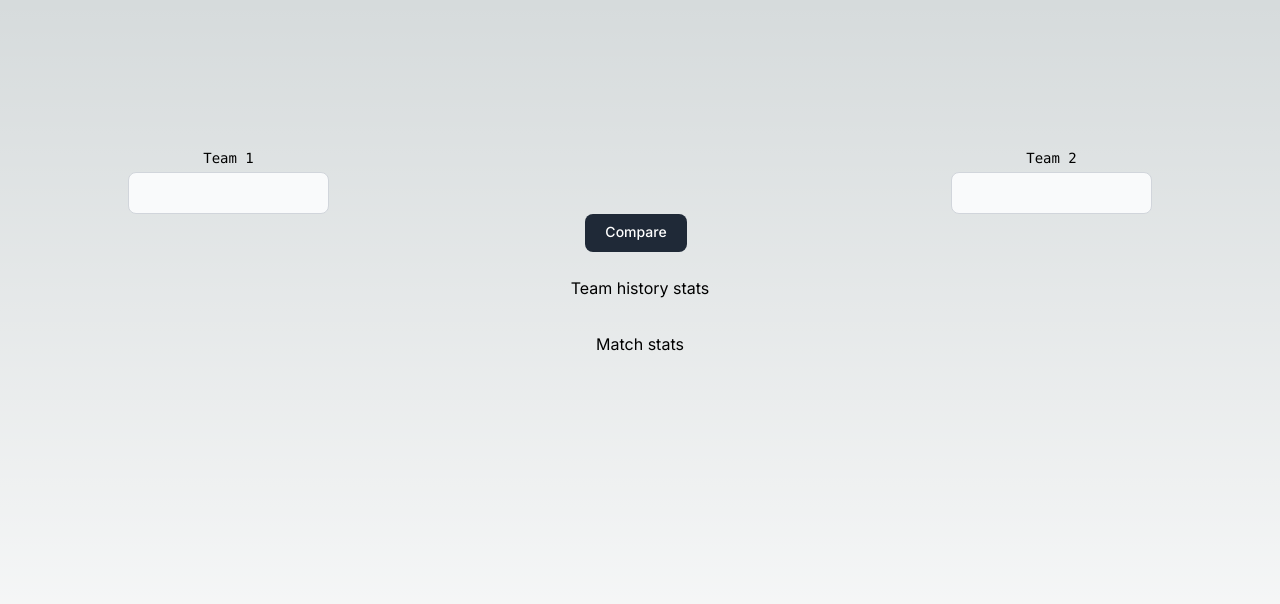
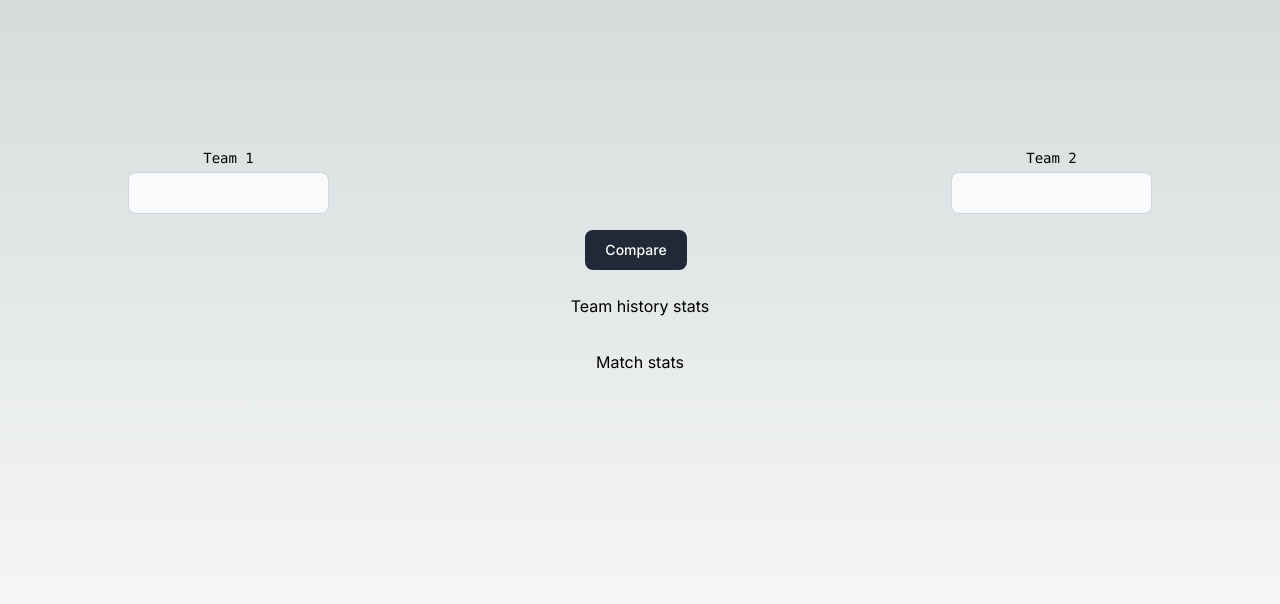
Before and after one commit to rafael-leal-mccormack/nba-total-scores-app, a Next.js app: page / in a window 1280 px wide. Shown: the top 604 px of the page. Built offline with nearby package versions, Linux system fonts and the light colour scheme.

Commit message:
add try catch for api call to remove loading bar

```diff
--- a/src/app/page.tsx
+++ b/src/app/page.tsx
@@ -10,6 +10,7 @@ type Stats = {
   team2: Object[];
   match: Object[];
 } | null;
+
 export default function Home() {
   const team1Ref = useRef<HTMLInputElement>(null);
   const team2Ref = useRef<HTMLInputElement>(null);
@@ -59,7 +60,7 @@ export default function Home() {
         ""
       )}
 
-      <div className="z-10 max-w-5xl flex-wrap w-full items-center justify-center font-mono text-sm flex">
+      <div className="z-10 max-w-5xl flex-wrap w-full items-center justify-center font-mono text-sm flex gap-8">
         <div className="flex flex-col items-center sm:mr-auto">
           <div className="h-24 w-24">
             <Logo name={team1Logo}></Logo>
@@ -84,9 +85,14 @@ export default function Home() {
       <button
         onClick={async () => {
           setLoading(true);
-          getApis();
+          try {
+            getApis();
+          } catch (err) {
+            console.error('Puppeteer call failed', err)
+            setLoading(false)
+          }
         }}
-        className="text-white pt-2 bg-gray-800 hover:bg-gray-900 focus:outline-none focus:ring-4 focus:ring-gray-300 font-medium rounded-lg text-sm px-5 py-2.5 me-2 mb-2 dark:bg-gray-700 dark:hover:bg-gray-600 dark:focus:ring-blue-500 dark:border-gray-700"
+        className="text-white mt-4 bg-gray-800 hover:bg-gray-900 focus:outline-none focus:ring-4 focus:ring-gray-300 font-medium rounded-lg text-sm px-5 py-2.5 me-2 mb-2 dark:bg-gray-700 dark:hover:bg-gray-600 dark:focus:ring-blue-500 dark:border-gray-700"
       >
         Compare
       </button>
```
